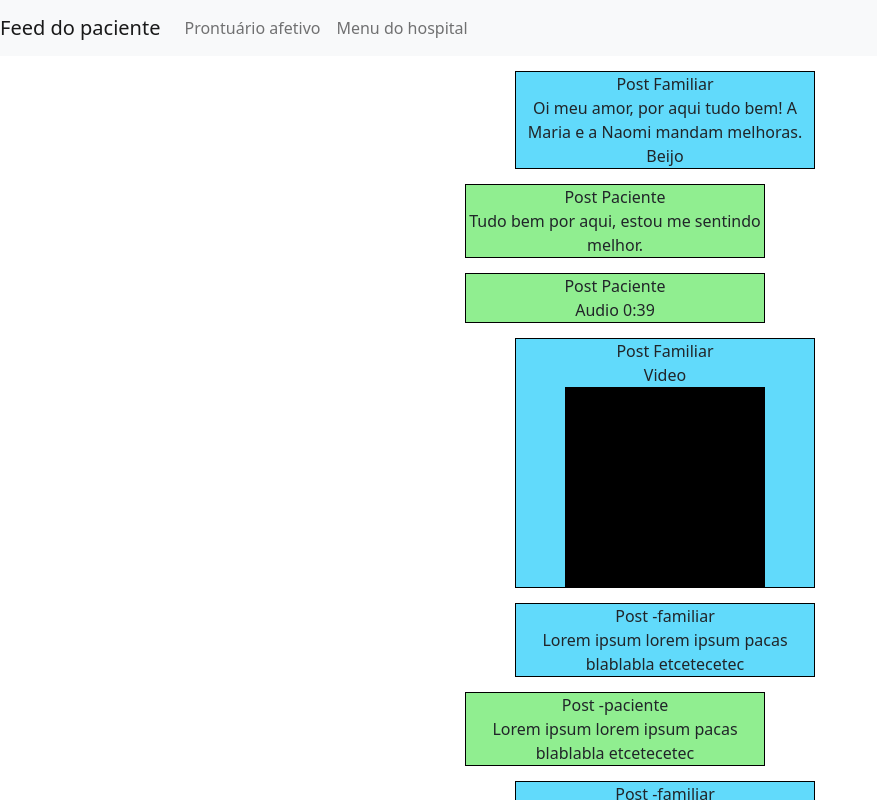
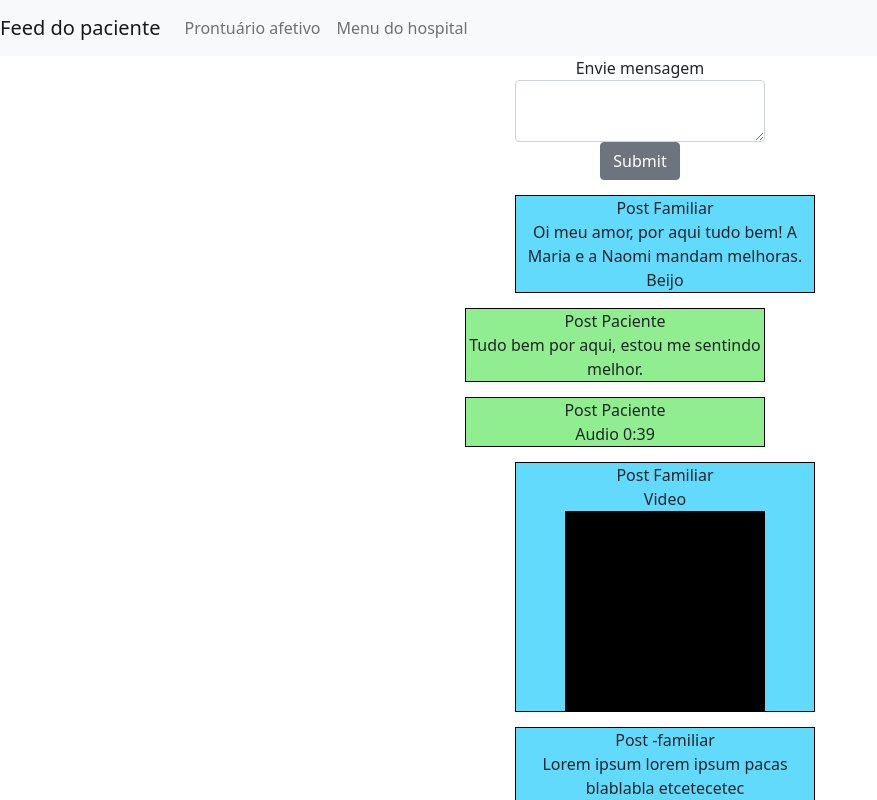
Before and after one commit to danipj/hackathonCovid, a React (Create React App) app: page / in a window 1280 px wide. Shown: the top 800 px of the page, without its empty margins (0-877 px from the left). Built offline with nearby package versions, Linux system fonts and the light colour scheme.

Commit message:
Add message to feed

```diff
--- a/src/Feed.js
+++ b/src/Feed.js
@@ -1,12 +1,18 @@
+import { Component } from "react";
+import { Button, Form, FormGroup, Label, Input } from 'reactstrap';
 
-function Feed() {
 
-    let posts = [
+class Feed extends Component {
+
+    posts = [
         <div className={"post-familiar"}>Post Familiar<br/> Oi meu amor, por aqui tudo bem! A Maria e a Naomi mandam melhoras. Beijo</div>,
         <div className={"post-paciente"}>Post Paciente <br/> Tudo bem por aqui, estou me sentindo melhor.</div>,
         <div className={"post-paciente"}>Post Paciente <br/> Audio 0:39</div>,
         <div className={"post-familiar"}>Post Familiar<br/> Video<div className="video"></div></div>,
     ]
+
+    constructor(){
+      super()
       let type = "-familiar"
       for (let index = 0; index < 5; index++) {
         if(index%2!==0){
@@ -15,14 +21,36 @@ function Feed() {
         else{
           type = "-familiar"
         }
-      posts.push(<div className={"post"+type}>Post {type}<br/> Lorem ipsum lorem ipsum pacas blablabla etcetecetec</div>);
+        this.posts.push(<div className={"post"+type}>Post {type}<br/> Lorem ipsum lorem ipsum pacas blablabla etcetecetec</div>);
       }
-return(<div>
+      this.state = {posts:this.posts}
+      this.sendMessage = this.sendMessage.bind(this);
+    }
+
+    handleChange(event) {
+      this.setState({value: event.target.value});
+    }
+
+    sendMessage(){
+      console.log(this.state.value)
+      let message = this.state.value
+      this.setState({posts:[<div className={"post-familiar"}>Post Familiar<br/> {message}</div>, ...this.state.posts]})
+    }
+
+    render(){
+      return(
         <div className="feed">
-     { posts }</div>
+               <Form>
+            <FormGroup>
+        <Label for="exampleText">Envie mensagem</Label>
+        <Input type="textarea" name="text" id="exampleText"  onChange={(e)=>this.handleChange(e)}/>
+      </FormGroup>
+      <Button onClick={()=>this.sendMessage()}>Submit</Button>
+      </Form>
+          { this.state.posts }
           </div>
           )
       }
-
+}
 
 export default Feed
```
Lines whose indentation alone changed are shown as unchanged.
